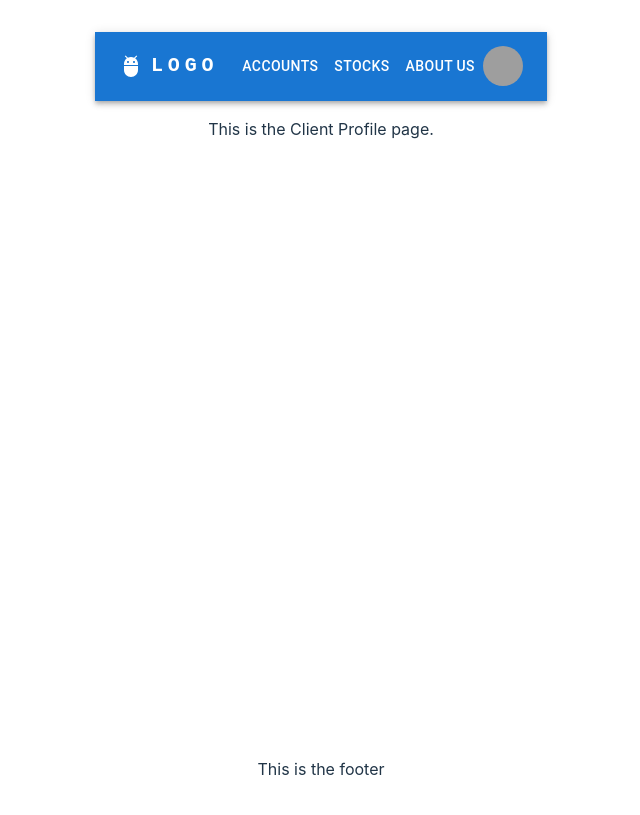
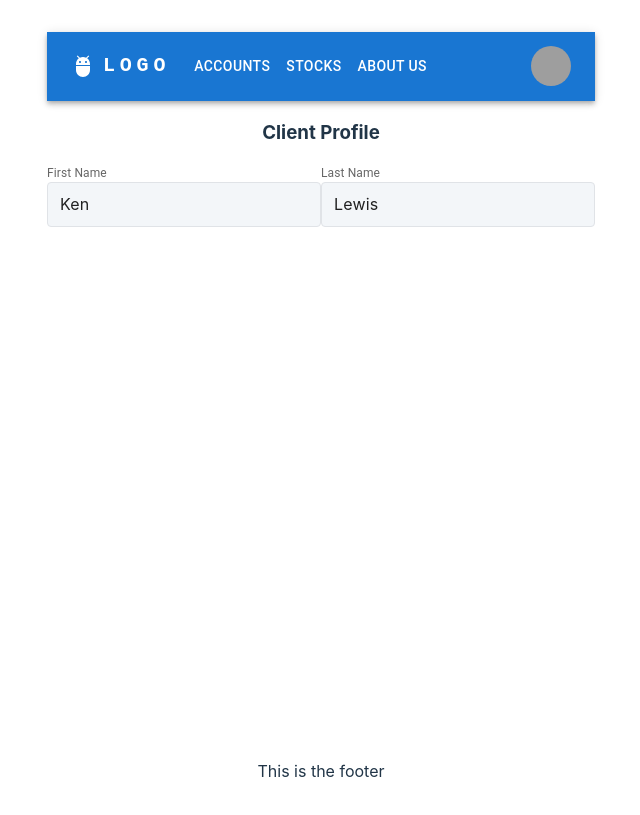
Before and after one commit to kdiggety/hi-js-ui, a React (Vite) app: page /profile in a window 1280 px wide. Shown: the whole page, without its empty margins (319-959 px from the left). Built offline with nearby package versions, Linux system fonts and the light colour scheme; grey boxes are pictures that could not be loaded.

Commit message:
Working client profile context

```diff
--- /dev/null
+++ b/src/context/ClientProvider.jsx
@@ -0,0 +1,29 @@
+import { createContext, useState } from 'react'
+import PropTypes from "prop-types";
+
+export const ClientContext = createContext(null);
+
+const ClientProvider = ({children}) => {
+    const [client, setClient] = useState({
+        firstName: 'Ken',
+        lastName: 'Lewis',
+        address: {
+            street: 'Street',
+            city: 'City',
+            state: 'State',
+            zip: 'Zip'
+        }
+    })
+
+    return (
+        <ClientContext.Provider value={client}>
+            {children}
+        </ClientContext.Provider>
+    )
+}
+
+ClientProvider.propTypes = {
+    children: PropTypes.node.isRequired
+}
+
+export default ClientProvider
--- a/src/pages/clients/ClientProfile.jsx
+++ b/src/pages/clients/ClientProfile.jsx
@@ -1,7 +1,105 @@
+import ClientProvider, {ClientContext} from "../../context/ClientProvider.jsx";
+import {useContext} from "react";
+import {Box, InputBase, TextField} from "@mui/material";
+import { alpha, styled } from '@mui/material/styles';
+
 const ClientProfile = function () {
-    return <>
-        <p>This is the Client Profile page.</p>
-    </>
+    return (
+        <ClientProvider>
+            <Body/>
+        </ClientProvider>
+    )
+}
+
+const BootstrapInput = styled(InputBase)(({ theme }) => ({
+    'label + &': {
+        marginTop: theme.spacing(3),
+    },
+    '& .MuiInputBase-input': {
+        borderRadius: 4,
+        position: 'relative',
+        backgroundColor: theme.palette.mode === 'light' ? '#F3F6F9' : '#1A2027',
+        border: '1px solid',
+        borderColor: theme.palette.mode === 'light' ? '#E0E3E7' : '#2D3843',
+        fontSize: 16,
+        width: 'auto',
+        padding: '10px 12px',
+        transition: theme.transitions.create([
+            'border-color',
+            'background-color',
+            'box-shadow',
+        ]),
+        // Use the system font instead of the default Roboto font.
+        fontFamily: [
+            '-apple-system',
+            'BlinkMacSystemFont',
+            '"Segoe UI"',
+            'Roboto',
+            '"Helvetica Neue"',
+            'Arial',
+            'sans-serif',
+            '"Apple Color Emoji"',
+            '"Segoe UI Emoji"',
+            '"Segoe UI Symbol"',
+        ].join(','),
+        '&:focus': {
+            boxShadow: `${alpha(theme.palette.primary.main, 0.25)} 0 0 0 0.2rem`,
+            borderColor: theme.palette.primary.main,
+        },
+    },
+}))
+
+const RedditTextField = styled((props) => (
+    <TextField InputProps={{ disableUnderline: true }} {...props} />
+))(({ theme }) => ({
+    'label + &': {
+        marginTop: theme.spacing(3),
+    },'& .MuiInputBase-input': {
+        borderRadius: 4,
+        position: 'relative',
+        backgroundColor: theme.palette.mode === 'light' ? '#F3F6F9' : '#1A2027',
+        border: '1px solid',
+        borderColor: theme.palette.mode === 'light' ? '#E0E3E7' : '#2D3843',
+        fontSize: 16,
+        width: 'auto',
+        padding: '10px 12px',
+        transition: theme.transitions.create([
+            'border-color',
+            'background-color',
+            'box-shadow',
+        ]),
+        // Use the system font instead of the default Roboto font.
+        fontFamily: [
+            '-apple-system',
+            'BlinkMacSystemFont',
+            '"Segoe UI"',
+            'Roboto',
+            '"Helvetica Neue"',
+            'Arial',
+            'sans-serif',
+            '"Apple Color Emoji"',
+            '"Segoe UI Emoji"',
+            '"Segoe UI Symbol"',
+        ].join(','),
+        '&:focus': {
+            boxShadow: `${alpha(theme.palette.primary.main, 0.25)} 0 0 0 0.2rem`,
+            borderColor: theme.palette.primary.main,
+        },
+    },
+}))
+
+const Body = function () {
+    const client = useContext(ClientContext)
+
+    return (
+        <Box>
+            <h3>Client Profile</h3>
+            <div>
+                <RedditTextField id="first-name" label="First Name" variant="standard" value={client.firstName}/>
+                <RedditTextField id="last-name" label="Last Name" variant="standard" value={client.lastName}/>
+            </div>
+        </Box>
+    )
 }
 
 export default ClientProfile
```
Also changed, not shown: 1 other file (tests, documents, lock files or other folders).
